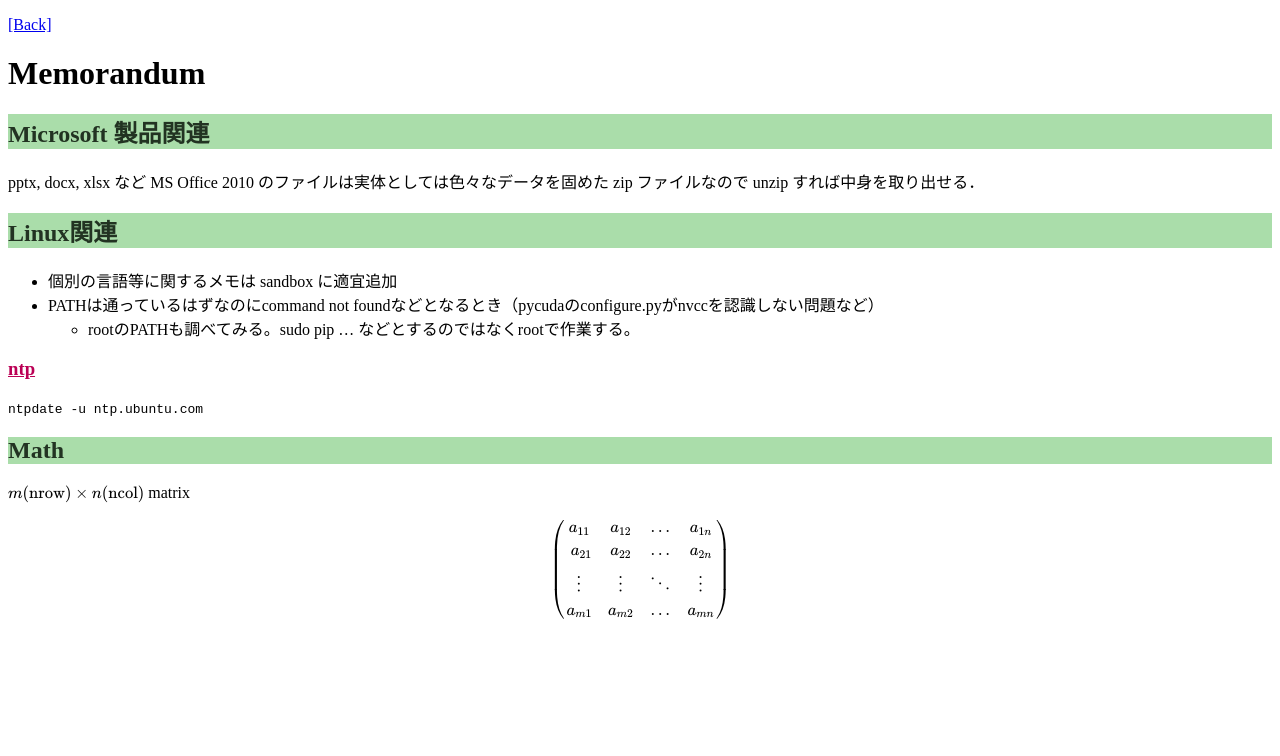
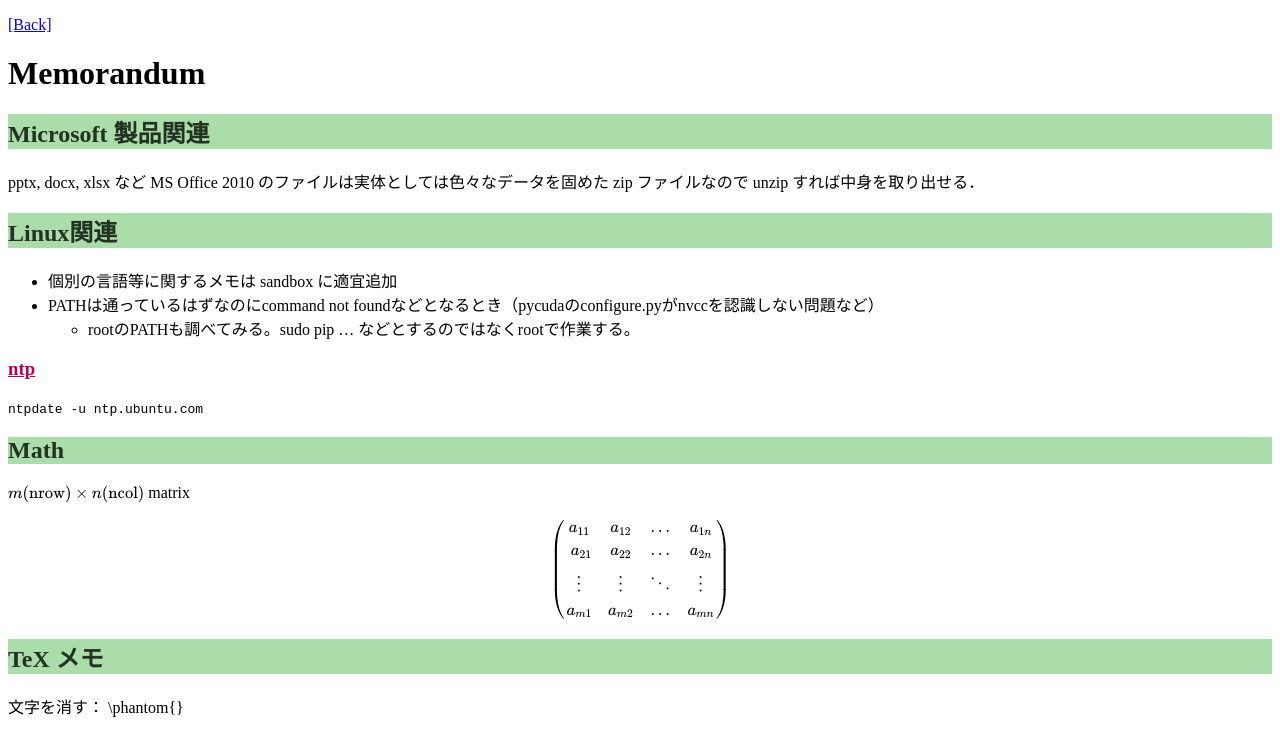
Before and after one commit to tachi-hi/tachi-hi.github.io, a Jekyll site: the page built from memo.md, in a window 1280 px wide. Shown: the top 756 px of the page. Built offline with Jekyll 4.4.1, drawn with Linux system fonts in a browser that asks for light colours; formulas are drawn with MathJax 3.

Commit message:
added a memo on tex phantom

```diff
--- a/memo.md
+++ b/memo.md
@@ -35,3 +35,6 @@ a\_{21} & a\_{22} & \dots & a\_{2n} \\\\ \
 \vdots & \vdots & \ddots & \vdots \\\\ \
 a\_{m1} & a\_{m2} & \dots & a\_{mn} \end{pmatrix} \
 \\]
+
+## TeX メモ
+文字を消す： \phantom{}
```
